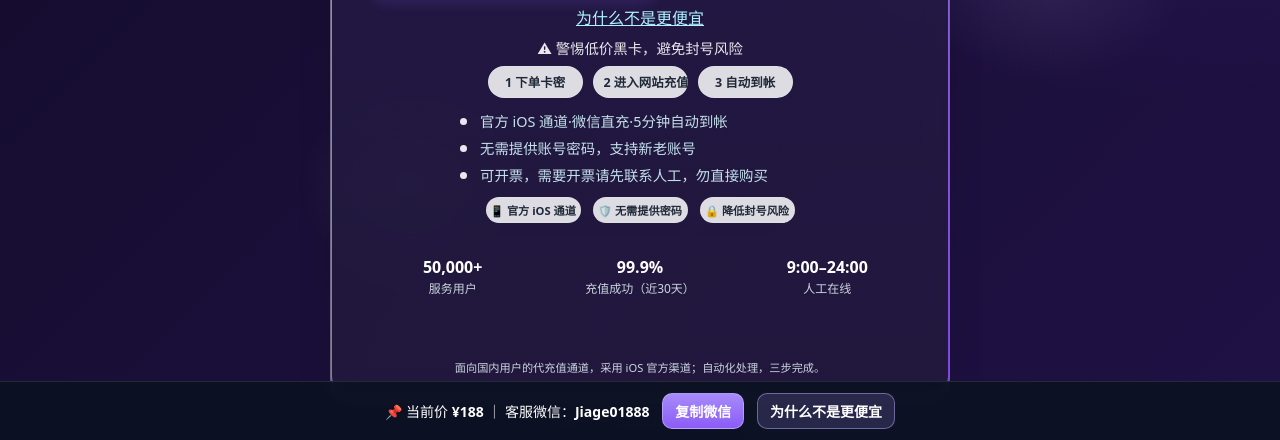
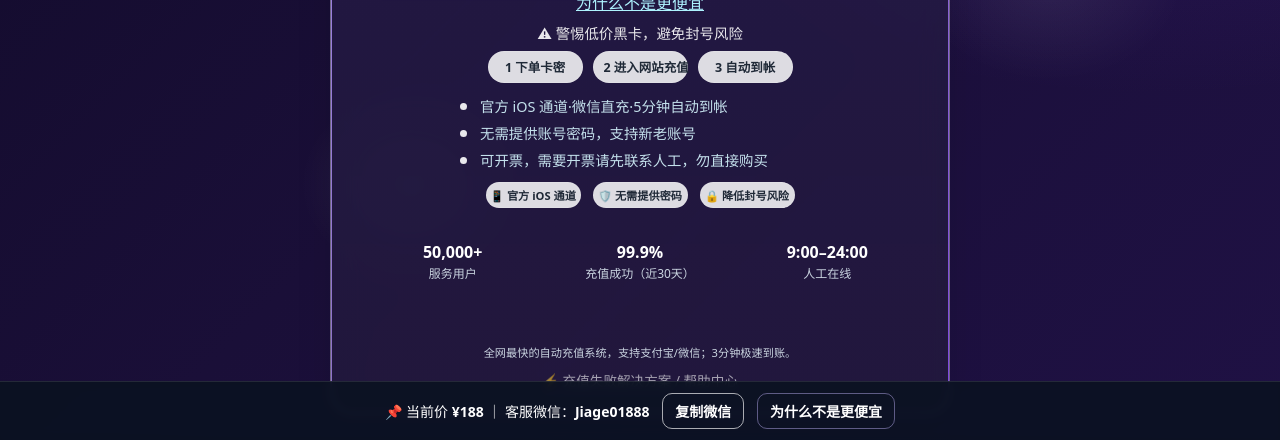
Before and after one commit to jack12202/hy, a plain HTML site: page index.html in a window 1280 px wide. Shown: the part 360-800 px from the top of the page. Drawn offline with Linux system fonts and the light colour scheme.

Commit message:
Update index.html
1

```diff
--- a/index.html
+++ b/index.html
@@ -6,7 +6,6 @@
 <meta content="全网最快的GPT4代充平台，支付宝/微信直接购买，3分钟全自动到账，稳定防封。" name="description"/>
 <meta content="width=device-width, initial-scale=1, maximum-scale=1, user-scalable=no" name="viewport"/>
 <title>ChatGPT Plus 极速充值中心 | 24小时自动发货 ⚡️</title>
-<!-- 简单的 CSS，只依赖系统字体 -->
 <style>
     :root {
       --primary: #8b5cf6;      /* 午夜蓝绿主色（Teal） */
@@ -881,12 +880,11 @@ body.modal-open{ overflow:hidden; }
 }
 .sticky-note .cta-mini{
   all:unset; cursor:pointer; font-weight:700; padding:.42rem .75rem; border-radius:10px;
-  background: linear-gradient(180deg, #a78bfa 0%, #8b5cf6 100%);
-  border:1px solid var(--brand-outline-strong); color:#fff;
+  border:1px solid rgba(255,255,255,.65); color:#fff;
 }
 .sticky-note .cta-outline{
   all:unset; cursor:pointer; font-weight:700; padding:.42rem .75rem; border-radius:10px;
-  border:1px solid var(--brand-outline); color:#fff; background: var(--brand-tint);
+  border:1px solid var(--brand-outline); color:#fff;
 }
 
 /* 价格·涨价说明 弹窗 */
@@ -1013,7 +1011,6 @@ body.modal-open .sticky-note { opacity:.6; pointer-events:none; }
 </head>
 <body>
 <main class="card">
-<!-- 顶部 -->
 <header class="card-header">
 <div class="hero">
 <div class="brand-badge" aria-label="光年升级计划 官方充值平台">
@@ -1024,10 +1021,8 @@ body.modal-open .sticky-note { opacity:.6; pointer-events:none; }
         <stop offset="1" stop-color="#8b5cf6"/>
       </linearGradient>
     </defs>
-    <!-- 上升箭头（升级感） -->
     <path d="M30 8 L40 8 L40 18" fill="none" stroke="url(#lg)" stroke-width="4" stroke-linecap="round"/>
     <path d="M40 8 L25 23" fill="none" stroke="url(#lg)" stroke-width="4" stroke-linecap="round"/>
-    <!-- "光"字抽象：竖 + 横 + 撇 -->
     <path d="M14 10 L14 36" stroke="#aef3ff" stroke-width="4" stroke-linecap="round"/>
     <path d="M8 22 L26 22" stroke="#aef3ff" stroke-width="4" stroke-linecap="round"/>
     <path d="M10 36 C16 30, 22 28, 28 28" stroke="#aef3ff" stroke-width="4" stroke-linecap="round" fill="none"/>
@@ -1041,7 +1036,6 @@ body.modal-open .sticky-note { opacity:.6; pointer-events:none; }
 <div class="notice-bar-top">📢 当前价 ¥188 ｜ 官方通道更稳</div>
 <div class="hero-divider"></div>
 </div>
-<!-- 成本暴涨通知 -->
 <div class="cost-notice">
 <div class="cost-notice-icon">📢</div>
 <div class="cost-notice-content">
@@ -1067,12 +1061,10 @@ body.modal-open .sticky-note { opacity:.6; pointer-events:none; }
 </div>
 </div>
 </div>
-<!-- 🔥 价格 + CTA -->
 <div class="price">
 <span class="price-val">¥188</span>
 <span class="price-tag">月付·标准版</span>
 </div>
-<!-- 购买和充值按钮组 -->
 <div class="button-group">
   <button aria-label="立即购买卡密" class="btn-buy" id="buyBtn">🛒 立即购买 (¥188)</button>
   <button class="btn-recharge" id="rechargeBtn">💳 进入自动充值系统</button>
@@ -1110,7 +1102,6 @@ body.modal-open .sticky-note { opacity:.6; pointer-events:none; }
 </div>
 </div>
 </header>
-<!-- 表单 -->
 <section class="form-area">
 <ol class="steps">
 <li class="active">1</li>
@@ -1123,11 +1114,12 @@ body.modal-open .sticky-note { opacity:.6; pointer-events:none; }
 <button class="btn" onclick="submitCode()">验证激活码</button>
 </section>
 <footer>
-      面向国内用户的代充值通道，采用 iOS 官方渠道；自动化处理，三步完成。
-    </footer>
+      <div style="margin-bottom:10px;">全网最快的自动充值系统，支持支付宝/微信；3分钟极速到账。</div>
+      <a href="/blog/" style="color: rgba(255,255,255,0.6); text-decoration: none; font-size: 0.85rem; border-bottom: 1px solid rgba(139, 92, 246, 0.4); padding-bottom: 2px; transition: all 0.2s;" onmouseover="this.style.color='#fff';this.style.borderColor='#8b5cf6'" onmouseout="this.style.color='rgba(255,255,255,0.6)';this.style.borderColor='rgba(139, 92, 246, 0.4)'">
+        ⚡️ 充值失败解决方案 / 帮助中心
+      </a>
+</footer>
 </main>
-<!-- 客服浮窗 -->
-
 <div aria-hidden="true" class="cs-drawer" id="csDrawer">
 <div class="cs-head">
 <strong>联系人工</strong>
@@ -1143,8 +1135,6 @@ body.modal-open .sticky-note { opacity:.6; pointer-events:none; }
 <button class="copy" onclick="copyText('qq')">复制</button></p>
 </div>
 </div>
-<!-- 如有二维码可自行替换图片路径 -->
-<!-- <img src="/assets/wechat-qr.jpg" alt="微信二维码" class="qr"> -->
 </div>
 </div>
 <script>
@@ -1192,7 +1182,6 @@ body.modal-open .sticky-note { opacity:.6; pointer-events:none; }
     }
     window.copyText = copyText;
   </script>
-<!-- 移动端底部浮窗 CTA -->
 <a aria-label="¥188 立即购买" class="cta-sticky" href="#" role="button" id="mobileBuyBtn">¥188 立即购买</a>
 <script>
     const openFlow = document.getElementById('openFlow');
@@ -1332,7 +1321,6 @@ body.modal-open .sticky-note { opacity:.6; pointer-events:none; }
   window.helpCenter = { open: openHelp, close: closeHelp, setTab: setTab };
 })();
 </script>
-<!-- 统一弹窗：为什么不是更便宜 -->
 <div class="modal-mask" id="whyModal" aria-hidden="true">
   <div class="modal-card" role="dialog" aria-labelledby="whyTitle" tabindex="-1">
     <button class="modal-close" id="whyClose" aria-label="关闭">×</button>
@@ -1383,7 +1371,6 @@ body.modal-open .sticky-note { opacity:.6; pointer-events:none; }
   </div>
 </div>
 
-<!-- 充值网站指引（不依赖外部接口） -->
 <div class="rg-mask" id="rechargeGuide" aria-hidden="true">
   <div class="rg-card" role="dialog" aria-labelledby="rgTitle" tabindex="-1">
     <button class="rg-close" id="rgClose" aria-label="关闭">×</button>
@@ -1400,7 +1387,6 @@ body.modal-open .sticky-note { opacity:.6; pointer-events:none; }
   </div>
 </div>
 
-<!-- 充值系统选择弹窗 -->
 <div class="rs-mask" id="rechargeSystemModal" aria-hidden="true">
   <div class="rs-card" role="dialog" aria-labelledby="rsTitle" tabindex="-1">
     <button class="rs-close" id="rsClose" aria-label="关闭">×</button>
@@ -1433,7 +1419,6 @@ body.modal-open .sticky-note { opacity:.6; pointer-events:none; }
   </div>
 </div>
 
-<!-- 缺货公告弹窗 -->
 <div class="modal-mask" id="outOfStockModal" aria-hidden="true">
   <div class="modal-card" role="dialog" aria-labelledby="outOfStockTitle" tabindex="-1">
     <button class="modal-close" id="outOfStockClose" aria-label="关闭">×</button>
@@ -1465,13 +1450,11 @@ body.modal-open .sticky-note { opacity:.6; pointer-events:none; }
   </div>
 </div>
 
-<!-- 官方价格通知 & 合规说明（完整版） -->
 <div class="proof-mask" id="officialProof" aria-hidden="true">
   <div class="proof-card" role="dialog" aria-labelledby="proofTitle" tabindex="-1">
     <button class="proof-close" id="proofClose" aria-label="关闭">×</button>
     <h3 class="proof-title" id="proofTitle">官方价格通知 & 合规说明</h3>
 
-    <!-- 官方价格通知（摘要） -->
     <section class="proof-sec" id="proof-official">
       <h4>官方价格通知（摘要）</h4>
       <ul class="proof-list">
@@ -1484,14 +1467,12 @@ body.modal-open .sticky-note { opacity:.6; pointer-events:none; }
         <button class="proof-btn proof-btn-ghost" id="toggleProofImg">查看官方通知截图</button>
       </div>
 
-      <!-- 截图悬浮窗 -->
       <div class="proof-imgwrap" id="proofImgWrap">
         <button class="img-close" id="imgClose" aria-label="关闭图片">×</button>
         <img class="proof-img" id="proofImg" src="gpt 图片.png" alt="官方价格通知截图">
       </div>
     </section>
 
-    <!-- 关于"低汇率国家"的说明 -->
     <section class="proof-sec" id="proof-forex">
       <h4>关于"低汇率国家"的说明</h4>
       <ul class="proof-list">
@@ -1501,7 +1482,6 @@ body.modal-open .sticky-note { opacity:.6; pointer-events:none; }
       <p class="proof-hint">目前没有 <strong>长期可复用</strong> 的低汇率方案；我们仅提供 <strong>官方通道</strong>，含 <strong>售后与风险处置</strong>。</p>
     </section>
 
-    <!-- 结尾 CTA -->
     <section class="proof-sec">
       <div class="proof-actions">
         <button class="proof-btn proof-btn-ghost" id="proofCopyWx">复制微信：<span class="wx">Jiage01888</span></button>
@@ -1784,7 +1764,6 @@ body.modal-open .sticky-note { opacity:.6; pointer-events:none; }
 })();
 </script>
 
-<!-- 缺货弹窗逻辑 -->
 <script>
 (function(){
   function $(s){ return document.querySelector(s); }
@@ -1849,7 +1828,6 @@ body.modal-open .sticky-note { opacity:.6; pointer-events:none; }
 })();
 </script>
 
-<!-- 充值系统选择弹窗逻辑 -->
 <script>
 (function(){
   function $(s){ return document.querySelector(s); }
```
